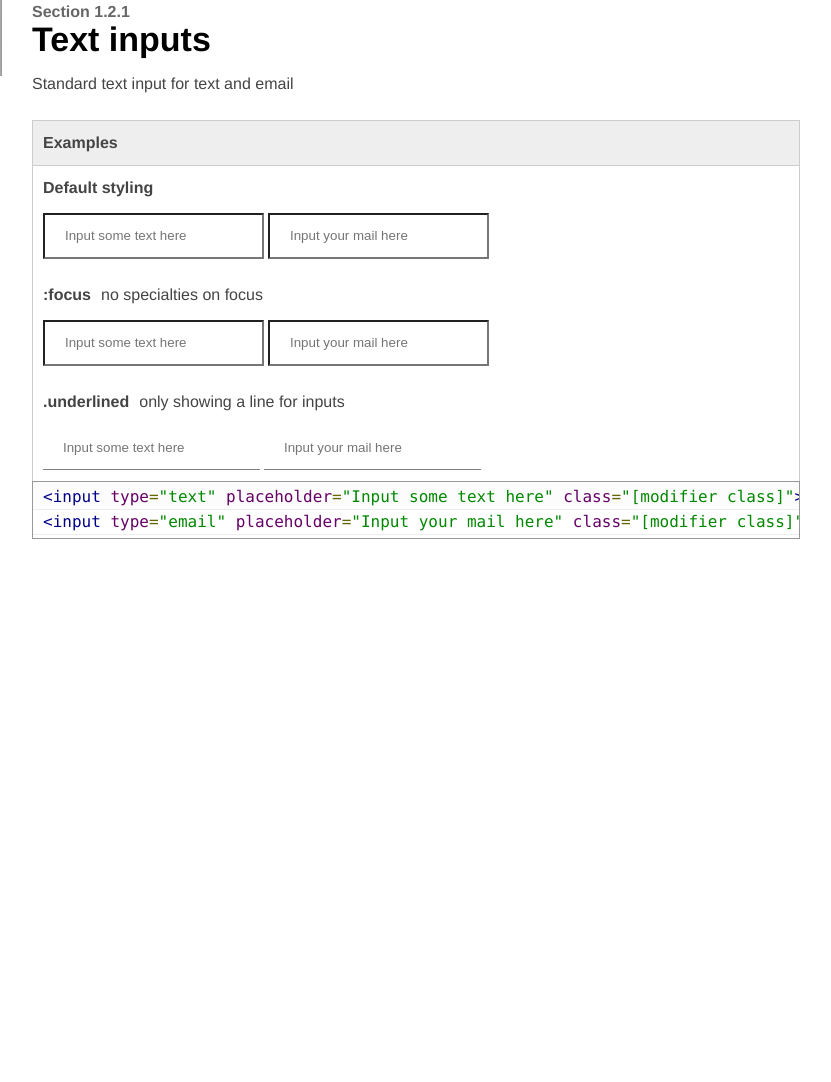
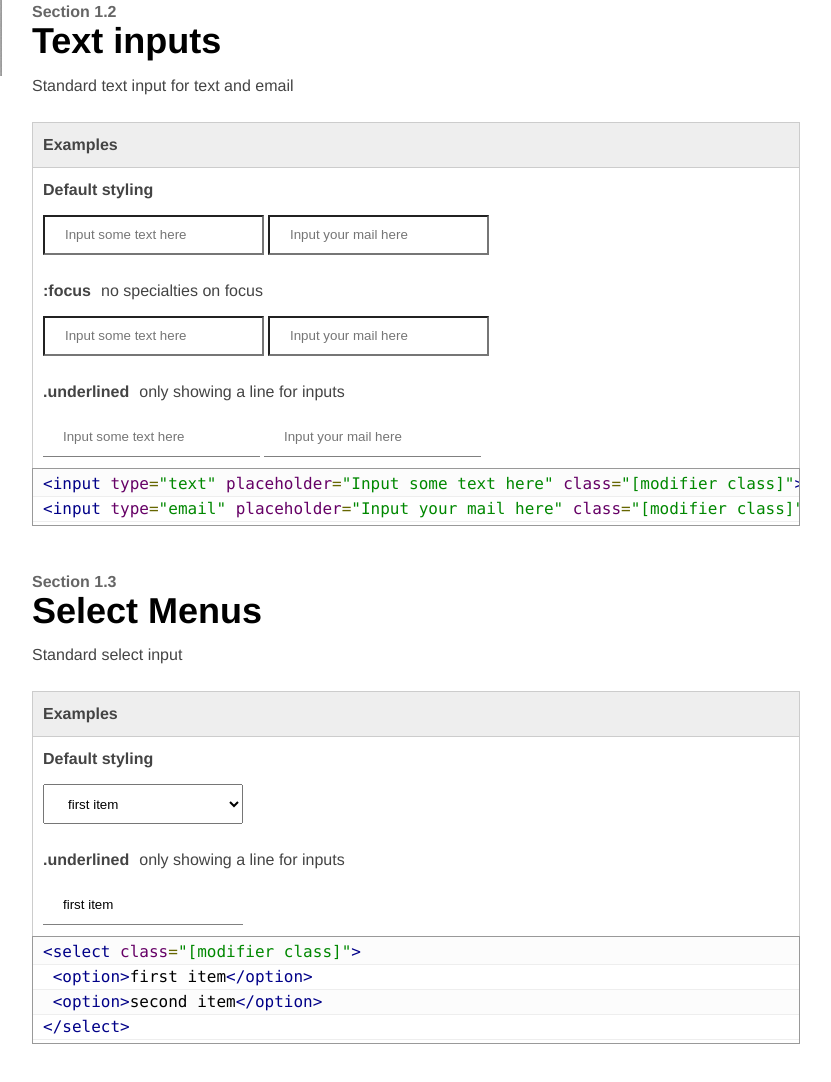
Before and after one commit to tarikEast/styleguide, a plain HTML site: page section-base.html in a window 1280 px wide. Shown: the part 724-1806 px from the top of the page, without its empty margins (254-1085 px from the left). Before the commit the page ends 1311 px from the top, so only its background shows below. Drawn offline with Linux system fonts and the light colour scheme; files that its build step writes are made by us from their sources.

Commit message:
Update 2016-04-11T17:41:15.650Z

```diff
--- a/section-base.html
+++ b/section-base.html
@@ -40,13 +40,19 @@
             <li class="kss-nav__menu-item">
               <a href="section-base.html#kssref-base-buttons">
                 <span class="kss-nav__ref ">1.1</span
-                ><span class="kss-nav__name">Button</span>
+                ><span class="kss-nav__name">Buttons</span>
               </a>
             </li>
             <li class="kss-nav__menu-item">
-              <a href="section-base.html#kssref-base-inputs-text">
-                <span class="kss-nav__ref kss-nav__ref-child">1.2.1</span
+              <a href="section-base.html#kssref-base-inputs">
+                <span class="kss-nav__ref ">1.2</span
                 ><span class="kss-nav__name">Text inputs</span>
+              </a>
+            </li>
+            <li class="kss-nav__menu-item">
+              <a href="section-base.html#kssref-base-select">
+                <span class="kss-nav__ref ">1.3</span
+                ><span class="kss-nav__name">Select Menus</span>
               </a>
             </li>
         </ul>
@@ -93,7 +99,7 @@
                 #Base.Buttons
             </span>
           </span>
-          Button
+          Buttons
         </a>
       </h2>
 
@@ -147,20 +153,20 @@
       </div>
 
       </section>
-      <section id="kssref-base-inputs-text" class="kss-section kss-section--depth-3">
+      <section id="kssref-base-inputs" class="kss-section kss-section--depth-2">
 
     <div class="kss-style">
-      <h3 class="kss-title kss-title--level-3">
-        <a class="kss-title__permalink" href="#kssref-base-inputs-text">
+      <h2 class="kss-title kss-title--level-2">
+        <a class="kss-title__permalink" href="#kssref-base-inputs">
           <span class="kss-title__ref">
-              1.2.1
+              1.2
             <span class="kss-title__permalink-hash">
-                #Base.Inputs.Text
+                #Base.Inputs
             </span>
           </span>
           Text inputs
         </a>
-      </h3>
+      </h2>
 
 
       <div class="kss-description">
@@ -208,6 +214,63 @@
       </div>
 
       </section>
+      <section id="kssref-base-select" class="kss-section kss-section--depth-2">
+
+    <div class="kss-style">
+      <h2 class="kss-title kss-title--level-2">
+        <a class="kss-title__permalink" href="#kssref-base-select">
+          <span class="kss-title__ref">
+              1.3
+            <span class="kss-title__permalink-hash">
+                #Base.Select
+            </span>
+          </span>
+          Select Menus
+        </a>
+      </h2>
+
+
+      <div class="kss-description">
+        <p>Standard select input</p>
+
+      </div>
+    </div>
+
+      <div class="kss-modifier__wrapper">
+        <div class="kss-modifier__heading kss-style">
+          Examples
+        </div>
+        <div class="kss-modifier__default-name kss-style">
+          Default styling
+        </div>
+        <div class="kss-modifier__example">
+          <select class="[modifier class]">
+ <option>first item</option>
+ <option>second item</option>
+</select>
+        </div>
+        <div class="kss-modifier__name kss-style">
+          .underlined
+        </div>
+        <div class="kss-modifier__description kss-style">
+          only showing a line for inputs
+        </div>
+        <div class="kss-modifier__example">
+          <select class="underlined">
+ <option>first item</option>
+ <option>second item</option>
+</select>
+        </div>
+      </div>
+
+      <div class="kss-markup kss-style">
+        <pre class="prettyprint linenums lang-html"><code data-language="html">&lt;select class=&quot;[modifier class]&quot;&gt;
+ &lt;option&gt;first item&lt;/option&gt;
+ &lt;option&gt;second item&lt;/option&gt;
+&lt;/select&gt;</code></pre>
+      </div>
+
+      </section>
 </article>
 
 <!-- SCRIPTS -->
--- a/stylesheets/styleguide.css
+++ b/stylesheets/styleguide.css
@@ -10,25 +10,13 @@
 .color-sample.red {
   background-color: red; }
 
-input[type=text],
-input[type=email] {
-  height: 40px;
-  width: 100%;
-  appearance: none; }
-  @media (min-width: 768px) {
-    input[type=text],
-    input[type=email] {
-      padding-left: 20px;
-      padding-right: 20px;
-      width: initial; } }
-  input[type=text]:focus,
-  input[type=email]:focus {
-    outline: 0; }
-  input[type=text].underlined,
-  input[type=email].underlined {
-    background: transparent;
-    border: 0;
-    border-bottom: 1px solid grey; }
+html {
+  box-sizing: border-box; }
+
+*,
+*:before,
+*:after {
+  box-sizing: inherit; }
 
 button,
 input[type=button],
@@ -59,4 +47,45 @@ input[type=submit] {
 input[type=submit] {
   text-transform: uppercase; }
 
+input[type=text],
+input[type=email] {
+  height: 40px;
+  width: 100%;
+  appearance: none;
+  min-width: 200px; }
+  @media (min-width: 768px) {
+    input[type=text],
+    input[type=email] {
+      padding-left: 20px;
+      padding-right: 20px;
+      width: initial; } }
+  input[type=text].underlined,
+  input[type=email].underlined {
+    -webkit-appearance: none;
+    appearance: none;
+    background: transparent;
+    border-radius: 0;
+    border: 0;
+    border-bottom: 1px solid grey; }
+  input[type=text]:focus,
+  input[type=email]:focus {
+    outline: 0; }
+
+select {
+  height: 40px;
+  width: 100%;
+  min-width: 200px; }
+  @media (min-width: 768px) {
+    select {
+      padding-left: 20px;
+      padding-right: 20px;
+      width: initial; } }
+  select.underlined {
+    -webkit-appearance: none;
+    appearance: none;
+    background: transparent;
+    border-radius: 0;
+    border: 0;
+    border-bottom: 1px solid grey; }
+
 /*# sourceMappingURL=styleguide.css.map */
```
Also changed, not shown: circle.yml (added, +19 -0 lines), 1 other file.
